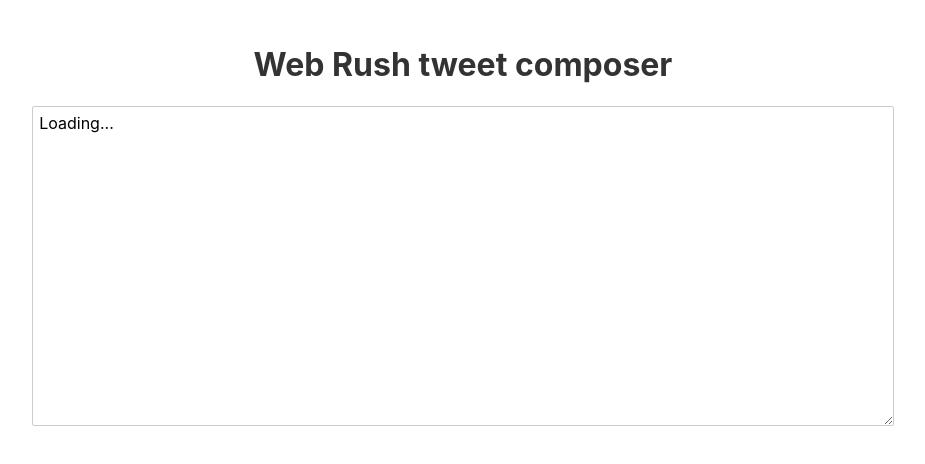
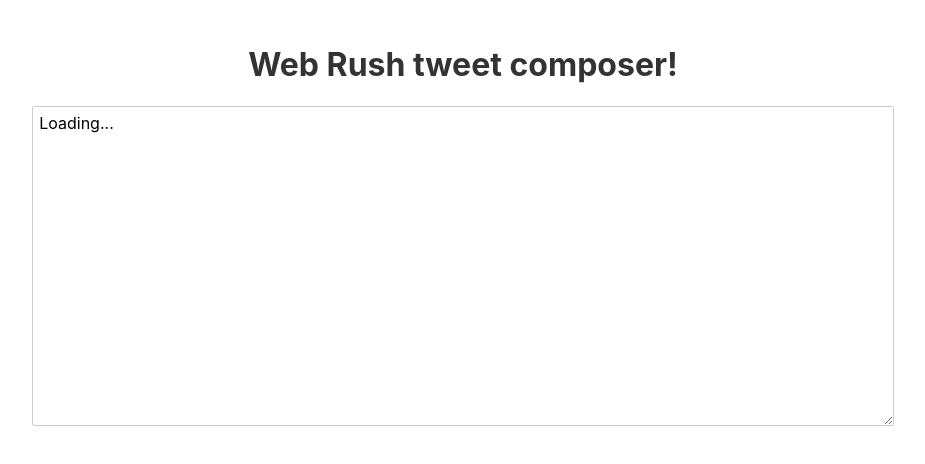
Before and after one commit to craigshoemaker/webrush-tweets, a Svelte app: page / in a window 1280 px wide. Shown: the top 464 px of the page, without its empty margins (177-1102 px from the left). Built offline with nearby package versions, Linux system fonts and the light colour scheme; no server answers.

Commit message:
chore: add !

```diff
--- a/src/App.svelte
+++ b/src/App.svelte
@@ -10,7 +10,7 @@
 </script>
 
 <main>
-	<h1>Web Rush tweet composer</h1>
+	<h1>Web Rush tweet composer!</h1>
 	<textarea bind:value={tweetText}/>
 </main>
 
```
